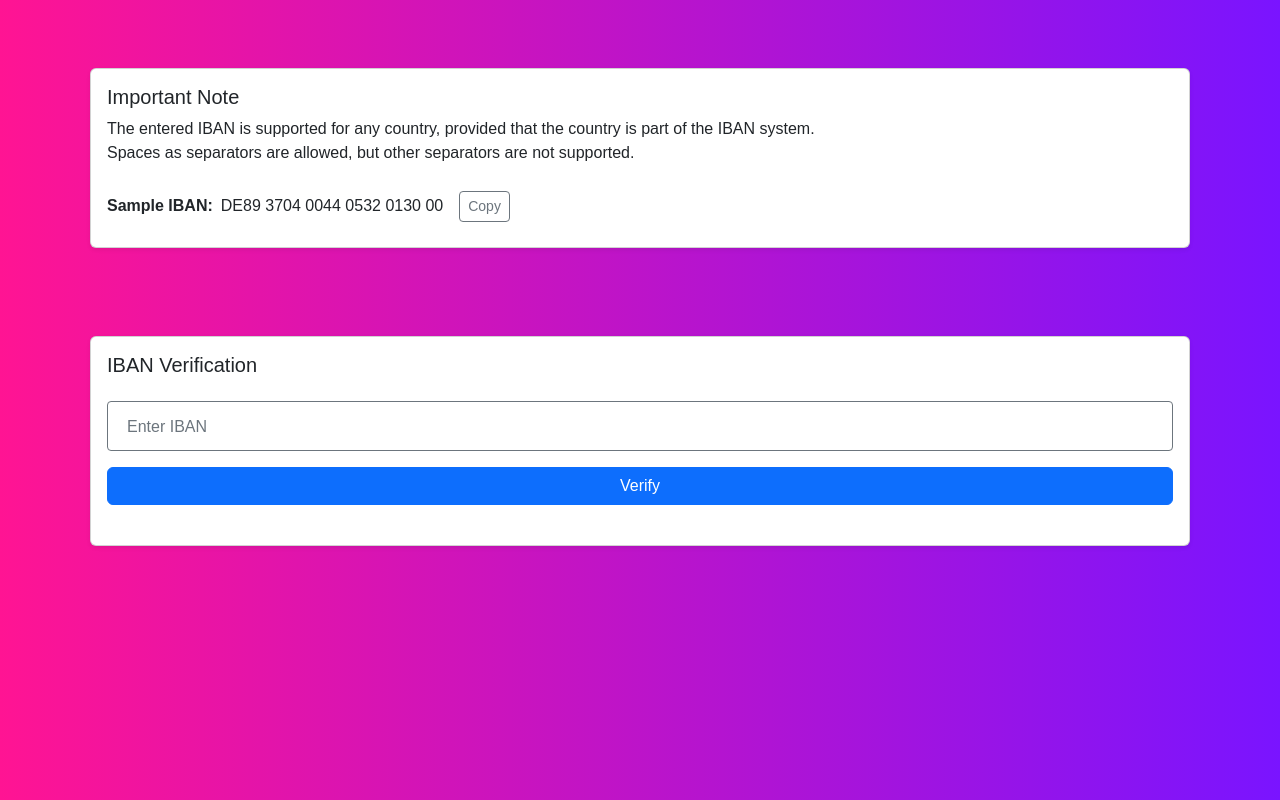
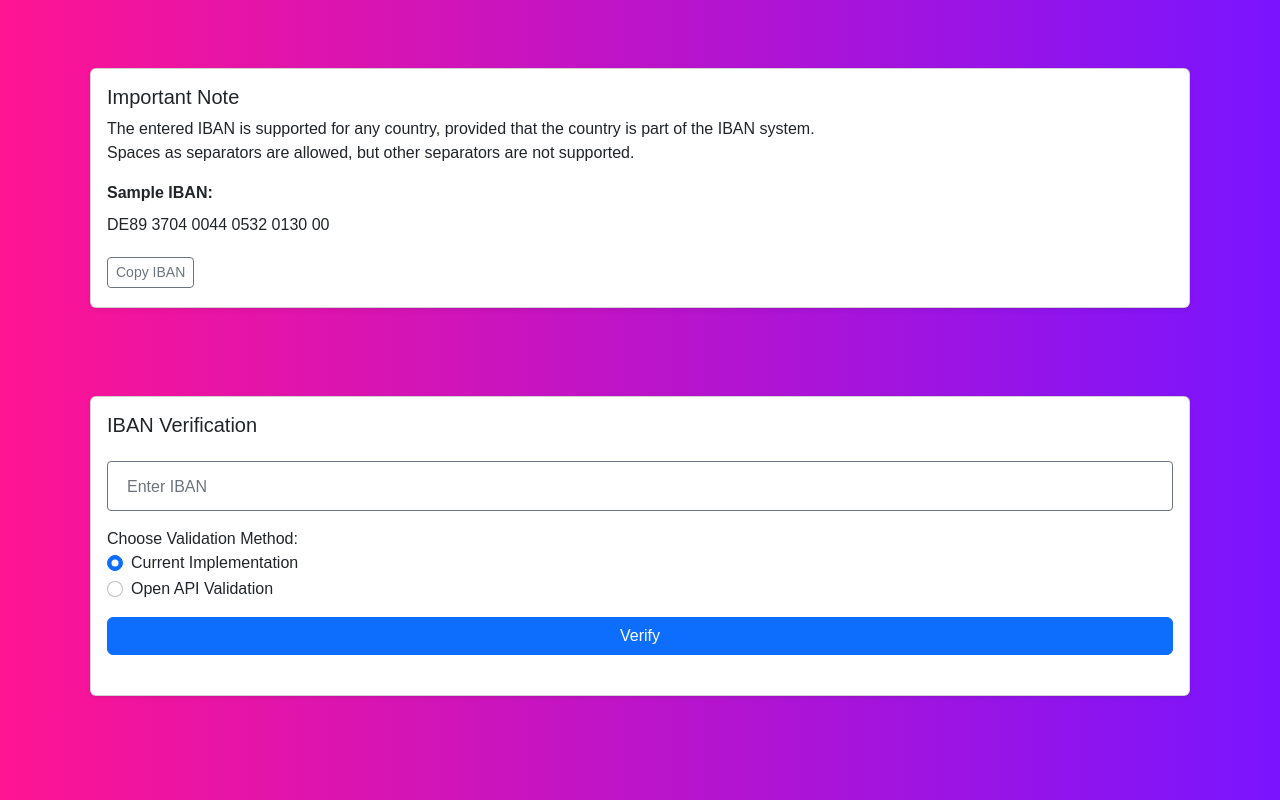
Before and after one commit to AhmedBenJaballah/IBAN-Frontend, a React (Vite) app: page / in a window 1280 px wide. Built offline with nearby package versions, Linux system fonts and the light colour scheme.

Commit message:
added openiban API

```diff
--- a/src/components/IbanSection.tsx
+++ b/src/components/IbanSection.tsx
@@ -2,7 +2,7 @@ import React from "react";
 import useIban from "../hooks/useIban";
 
 function IbanSection() {
-  const { ibanData, responseMessage, triggerValidation, loading, setIbanData, setResponseMessage, setTriggerValidation } = useIban();
+  const { ibanData, responseMessage, triggerValidation, loading, setIbanData, setResponseMessage, setTriggerValidation, setUseOpenApi, useOpenApi } = useIban();
 
   function handleTyping(e: React.ChangeEvent<HTMLInputElement>) {
     setIbanData((prev) => ({ ...prev, iban: e.target.value }));
@@ -37,11 +37,42 @@ function IbanSection() {
               onChange={handleTyping}
             />
           </div>
+
+          {/* Radio Button to toggle between APIs */}
+          <div className="mb-3">
+            <label>Choose Validation Method:</label>
+            <div className="form-check">
+              <input
+                type="radio"
+                className="form-check-input"
+                id="currentMethod"
+                name="validationMethod"
+                checked={!useOpenApi}
+                onChange={() => setUseOpenApi(false)}
+              />
+              <label className="form-check-label" htmlFor="currentMethod">
+                Current Implementation
+              </label>
+            </div>
+            <div className="form-check">
+              <input
+                type="radio"
+                className="form-check-input"
+                id="openApiMethod"
+                name="validationMethod"
+                checked={useOpenApi}
+                onChange={() => setUseOpenApi(true)}
+              />
+              <label className="form-check-label" htmlFor="openApiMethod">
+                Open API Validation
+              </label>
+            </div>
+          </div>
+
           <button className="btn btn-primary w-100" onClick={handleVerify} disabled={loading}>
             {loading ? (
               <span>
-                <span className="spinner-border spinner-border-sm" role="status" aria-hidden="true"></span>{" "}
-                Verifying...
+                <span className="spinner-border spinner-border-sm" role="status" aria-hidden="true"></span> Verifying...
               </span>
             ) : (
               "Verify"
--- a/src/components/ImportantNote.tsx
+++ b/src/components/ImportantNote.tsx
@@ -1,4 +1,4 @@
-import { useState } from 'react';
+import React, { useState } from 'react';
 
 function ImportantNote() {
   const [buttonVisible, setButtonVisible] = useState(true);
@@ -23,16 +23,20 @@ function ImportantNote() {
             The entered IBAN is supported for any country, provided that the country is part of the IBAN system. <br />
             Spaces as separators are allowed, but other separators are not supported.
           </p>
-          <div className="d-flex align-items-center mt-3" style={{ height: '50px' }}>
-            <strong className="me-2">Sample IBAN:</strong>
-            <span className="me-3">{sampleIban}</span>
-            {buttonVisible ? (
-              <button className="btn btn-outline-secondary btn-sm" onClick={handleCopy}>
-                Copy
-              </button>
-            ) : (
-              <span className="text-success" style={{ fontSize: '0.875rem', fontWeight: '500' }}>IBAN copied!</span>
-            )}
+          <div className="mt-3">
+            <strong className="d-block mb-2">Sample IBAN:</strong>
+            <span className="d-block mb-3">{sampleIban}</span>
+            <div className="d-flex align-items-center" style={{ height: '38px' }}>
+              {buttonVisible ? (
+                <button className="btn btn-outline-secondary btn-sm" onClick={handleCopy}>
+                  Copy IBAN
+                </button>
+              ) : (
+                <span className="text-success" style={{ fontSize: '0.875rem', fontWeight: '500' }}>
+                  IBAN copied!
+                </span>
+              )}
+            </div>
           </div>
         </div>
       </div>
--- a/src/hooks/useIban.ts
+++ b/src/hooks/useIban.ts
@@ -1,18 +1,37 @@
 import { useEffect, useState } from "react";
 import ibanService, { IBAN } from "../services/iban-service";
+import axios from "axios";  // Import axios for Open API
 import { CanceledError } from "../services/api-client";
 
-const useIban=()=>{
-    const [ibanData, setIbanData] = useState<IBAN>({ iban: "", bankName: "", country: "" ,valid:false});
+const useIban = () => {
+  const [ibanData, setIbanData] = useState<IBAN>({ iban: "", bankName: "", country: "", valid: false });
   const [responseMessage, setResponseMessage] = useState("");
   const [triggerValidation, setTriggerValidation] = useState(true);
   const [loading, setLoading] = useState(false);
+  const [useOpenApi, setUseOpenApi] = useState(false);
 
   useEffect(() => {
-
     if (ibanData.iban.trim()) {
       setLoading(true);
-        const {request,cancel} = ibanService.verifyIban(ibanData.iban);
+      if (useOpenApi) {
+        axios
+          .get(`https://openiban.com/validate/${ibanData.iban}?getBIC=true&validateBankCode=true`)
+          .then((response) => {
+            const { valid, messages, iban, bankData } = response.data;
+            setIbanData({
+              iban,
+              bankName: bankData.name,
+              country: bankData.zip,
+              valid,
+            });
+            setResponseMessage(valid ? "IBAN verified successfully." : messages.join(", "));
+          })
+          .catch(() => {
+            setResponseMessage("An error occurred while verifying the IBAN");
+          })
+          .finally(() => setLoading(false));
+      } else {
+        const { request, cancel } = ibanService.verifyIban(ibanData.iban);
         request
           .then((response) => {
             const { bankName, country, valid } = response.data;
@@ -22,17 +41,17 @@ const useIban=()=>{
               country,
               valid,
             });
-            valid ? setResponseMessage("IBAN verified successfully.") : setResponseMessage("The entered IBAN is not valid.")
+            setResponseMessage(valid ? "IBAN verified successfully." : "The entered IBAN is not valid.");
           })
           .catch((err) => {
-          //To do add server err
             if (err instanceof CanceledError) return;
-          setResponseMessage("an erro ocuured while verifing the iban");
+            setResponseMessage("An error occurred while verifying the IBAN");
           })
           .finally(() => setLoading(false));
-        return ()=> cancel();
+        return () => cancel();
       }
-  }, [triggerValidation]);
+    }
+  }, [triggerValidation, useOpenApi]);
 
   return {
     ibanData,
@@ -43,7 +62,9 @@ const useIban=()=>{
     setResponseMessage,
     setTriggerValidation,
     setLoading,
+    setUseOpenApi,
+    useOpenApi,
   };
-}
+};
 
 export default useIban;
```
Lines whose indentation alone changed are shown as unchanged.
